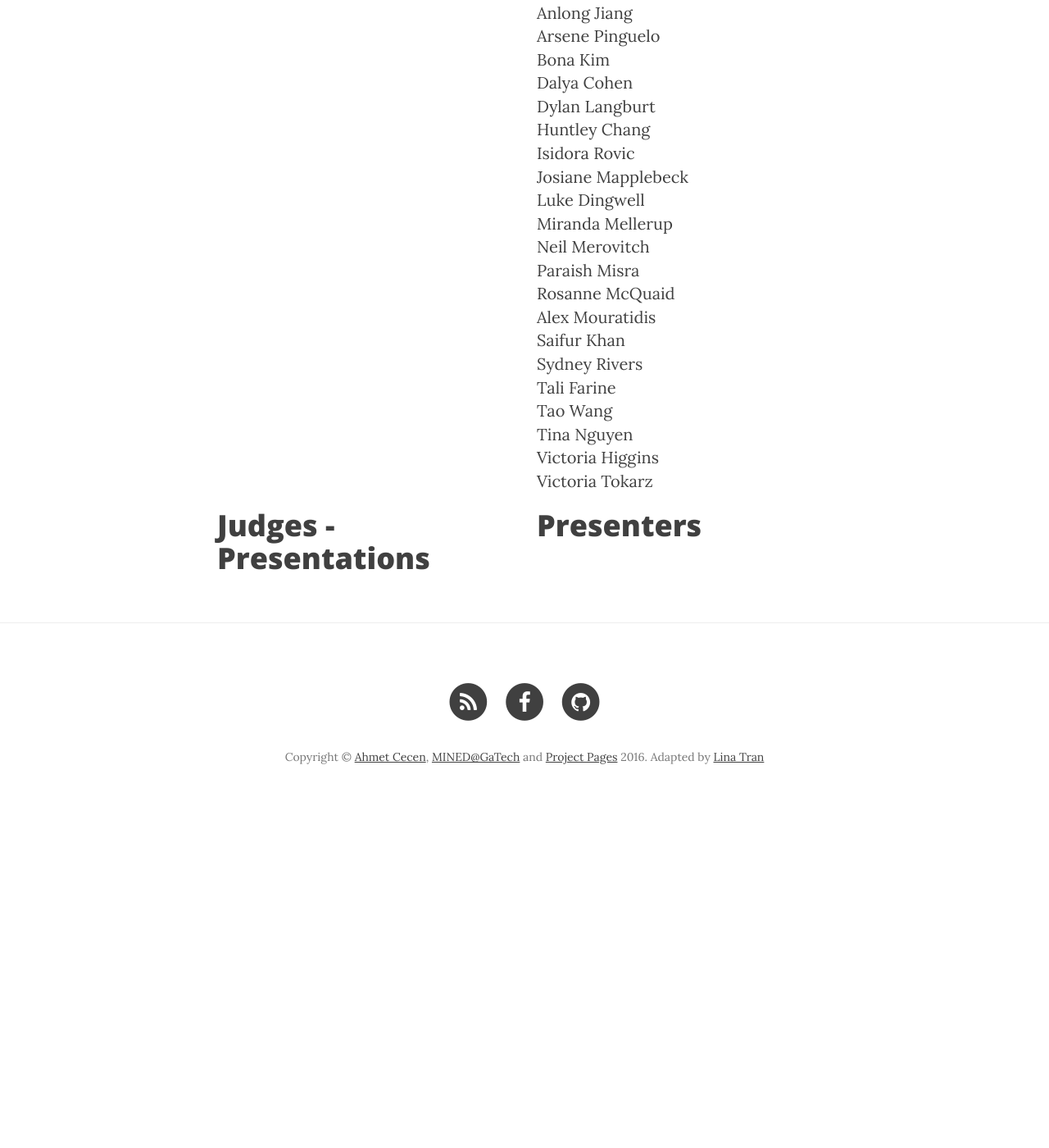
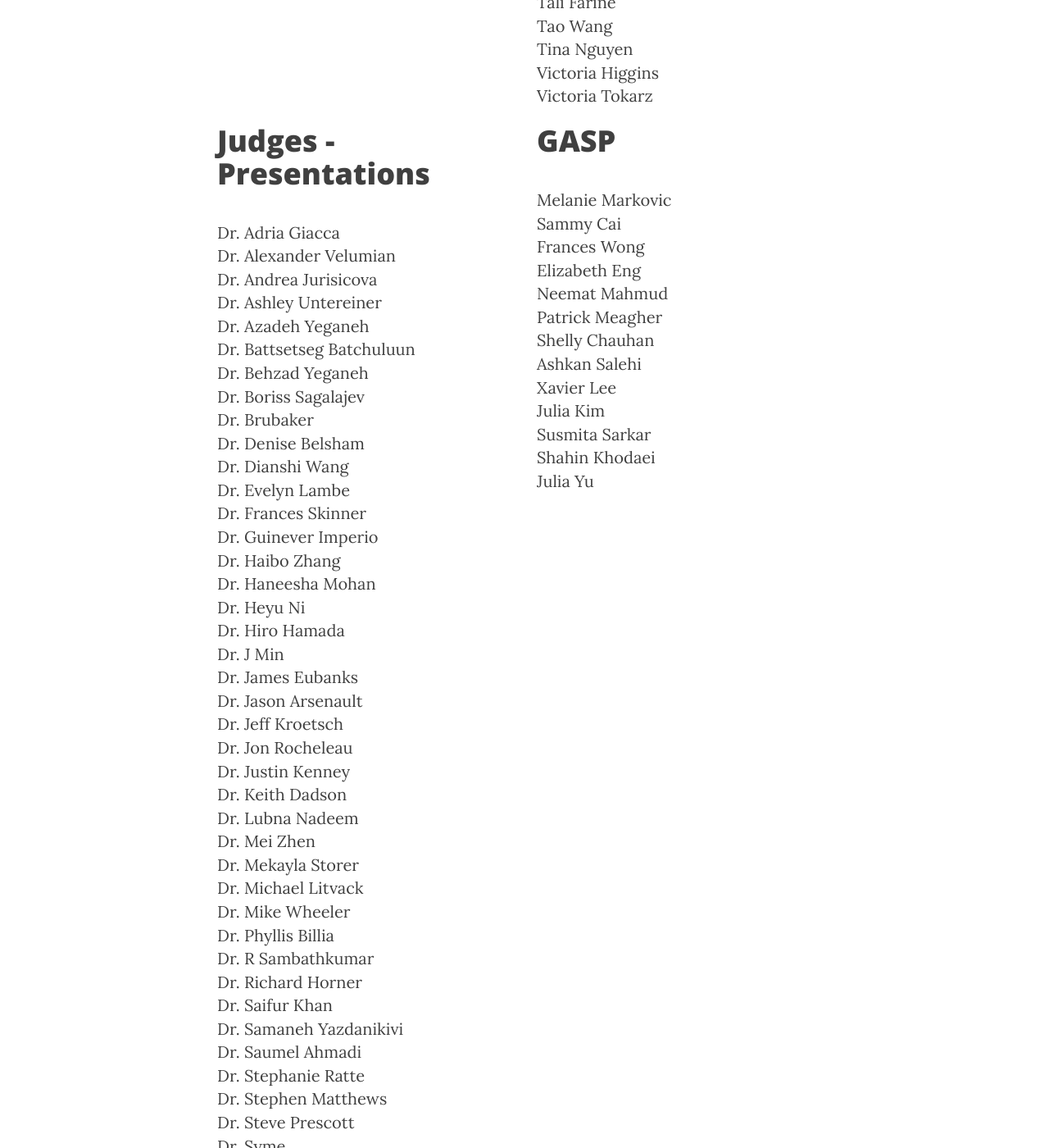
Before and after one commit to UofTFIP/uoftfip.github.io, a Jekyll site: the page built from organizers.html, in a window 1280 px wide and 1400 px high, scrolled down 1018 px. Shown: the whole window at 82% size. Built offline with Jekyll 4.4.1, drawn with Linux system fonts in a browser that asks for light colours; nearby versions of some CDN libraries; before the commit the page ends 2017 px from its top, so only the background shows below that; some of the changed text lies outside the part shown.

Commit message:
add judges

```diff
--- a/_config.yml
+++ b/_config.yml
@@ -38,7 +38,7 @@ defaults:
       header-img: "img/banner.jpg"
 
 #FIP Settings
-levels: ['Planning Committee', 'GASP', 'Judges - Abstracts', 'Judges - Presentations', 'Presenters', ]
+levels: ['Planning Committee', 'Judges - Abstracts', 'Judges - Presentations', 'GASP']
 
 # Prose Settings
 prose:
--- a/_data/members.yml
+++ b/_data/members.yml
@@ -146,3 +146,137 @@
 
 - name: Victoria Tokarz
   type: "Judges - Abstracts"
+- name: "Dr. Adria Giacca"
+  type: "Judges - Presentations"
+
+- name: "Dr. Alexander Velumian"
+  type: "Judges - Presentations"
+
+- name: "Dr. Andrea Jurisicova"
+  type: "Judges - Presentations"
+
+- name: "Dr. Ashley Untereiner"
+  type: "Judges - Presentations"
+
+- name: "Dr. Azadeh Yeganeh"
+  type: "Judges - Presentations"
+
+- name: "Dr. Battsetseg Batchuluun"
+  type: "Judges - Presentations"
+
+- name: "Dr. Behzad Yeganeh"
+  type: "Judges - Presentations"
+
+- name: "Dr. Boriss Sagalajev"
+  type: "Judges - Presentations"
+
+- name: "Dr. Brubaker"
+  type: "Judges - Presentations"
+
+- name: "Dr. Denise Belsham"
+  type: "Judges - Presentations"
+
+- name: "Dr. Dianshi Wang"
+  type: "Judges - Presentations"
+
+- name: "Dr. Evelyn Lambe"
+  type: "Judges - Presentations"
+
+- name: "Dr. Frances Skinner"
+  type: "Judges - Presentations"
+
+- name: "Dr. Guinever Imperio"
+  type: "Judges - Presentations"
+
+- name: "Dr. Haibo Zhang"
+  type: "Judges - Presentations"
+
+- name: "Dr. Haneesha Mohan"
+  type: "Judges - Presentations"
+
+- name: "Dr. Heyu Ni"
+  type: "Judges - Presentations"
+
+- name: "Dr. Hiro Hamada"
+  type: "Judges - Presentations"
+
+- name: "Dr. J Min"
+  type: "Judges - Presentations"
+
+- name: "Dr. James Eubanks"
+  type: "Judges - Presentations"
+
+- name: "Dr. Jason Arsenault"
+  type: "Judges - Presentations"
+
+- name: "Dr. Jeff Kroetsch"
+  type: "Judges - Presentations"
+
+- name: "Dr. Jon Rocheleau"
+  type: "Judges - Presentations"
+
+- name: "Dr. Justin Kenney"
+  type: "Judges - Presentations"
+
+- name: "Dr. Keith Dadson"
+  type: "Judges - Presentations"
+
+- name: "Dr. Lubna Nadeem"
+  type: "Judges - Presentations"
+
+- name: "Dr. Mei Zhen"
+  type: "Judges - Presentations"
+
+- name: "Dr. Mekayla Storer"
+  type: "Judges - Presentations"
+
+- name: "Dr. Michael Litvack"
+  type: "Judges - Presentations"
+
+- name: "Dr. Mike Wheeler"
+  type: "Judges - Presentations"
+
+- name: "Dr. Phyllis Billia"
+  type: "Judges - Presentations"
+
+- name: "Dr. R Sambathkumar"
+  type: "Judges - Presentations"
+
+- name: "Dr. Richard Horner"
+  type: "Judges - Presentations"
+
+- name: "Dr. Saifur Khan"
+  type: "Judges - Presentations"
+
+- name: "Dr. Samaneh Yazdanikivi"
+  type: "Judges - Presentations"
+
+- name: "Dr. Saumel Ahmadi"
+  type: "Judges - Presentations"
+
+- name: "Dr. Stephanie Ratte"
+  type: "Judges - Presentations"
+
+- name: "Dr. Stephen Matthews"
+  type: "Judges - Presentations"
+
+- name: "Dr. Steve Prescott"
+  type: "Judges - Presentations"
+
+- name: "Dr. Syme"
+  type: "Judges - Presentations"
+
+- name: "Dr. William D Hutchison"
+  type: "Judges - Presentations"
+
+- name: "Dr. Xiao-Yan Wen"
+  type: "Judges - Presentations"
+
+- name: "Dr. Yasaman Aghazadeh"
+  type: "Judges - Presentations"
+
+- name: "Dr. Zheng-Ping Jia"
+  type: "Judges - Presentations"
+
+- name: "Dr. Zhong-Ping Feng"
+  type: "Judges - Presentations"
```
